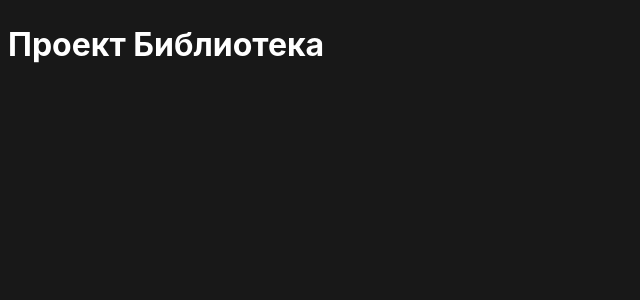
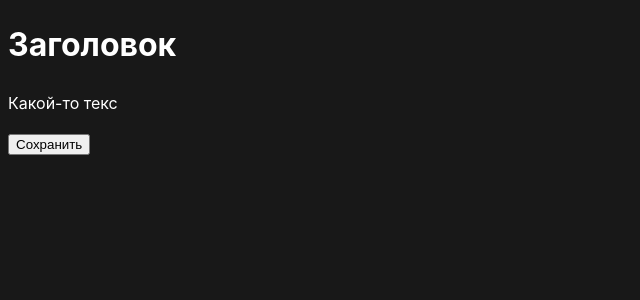
Before and after one commit to ZaikaAnton/project-journal-list, a React (Vite) app: page / in a window 1280 px wide. Shown: the top 300 px of the page, without its empty margins (0-640 px from the left). Built offline with nearby package versions, Linux system fonts and the light colour scheme.

Commit message:
add Button

```diff
--- a/src/App.jsx
+++ b/src/App.jsx
@@ -1,11 +1,12 @@
 import "./App.css";
+import Button from "./components/Button/Button";
 
 function App() {
   return (
     <>
-      <div>
-        <h1>Проект Библиотека</h1>
-      </div>
+      <h1>Заголовок</h1>
+      <p>Какой-то текс</p>
+      <Button />
     </>
   );
 }
--- /dev/null
+++ b/src/components/Button/Button.jsx
@@ -0,0 +1,7 @@
+import "./Button.css";
+
+function Button() {
+  return <button>Сохранить</button>;
+}
+
+export default Button;
```
